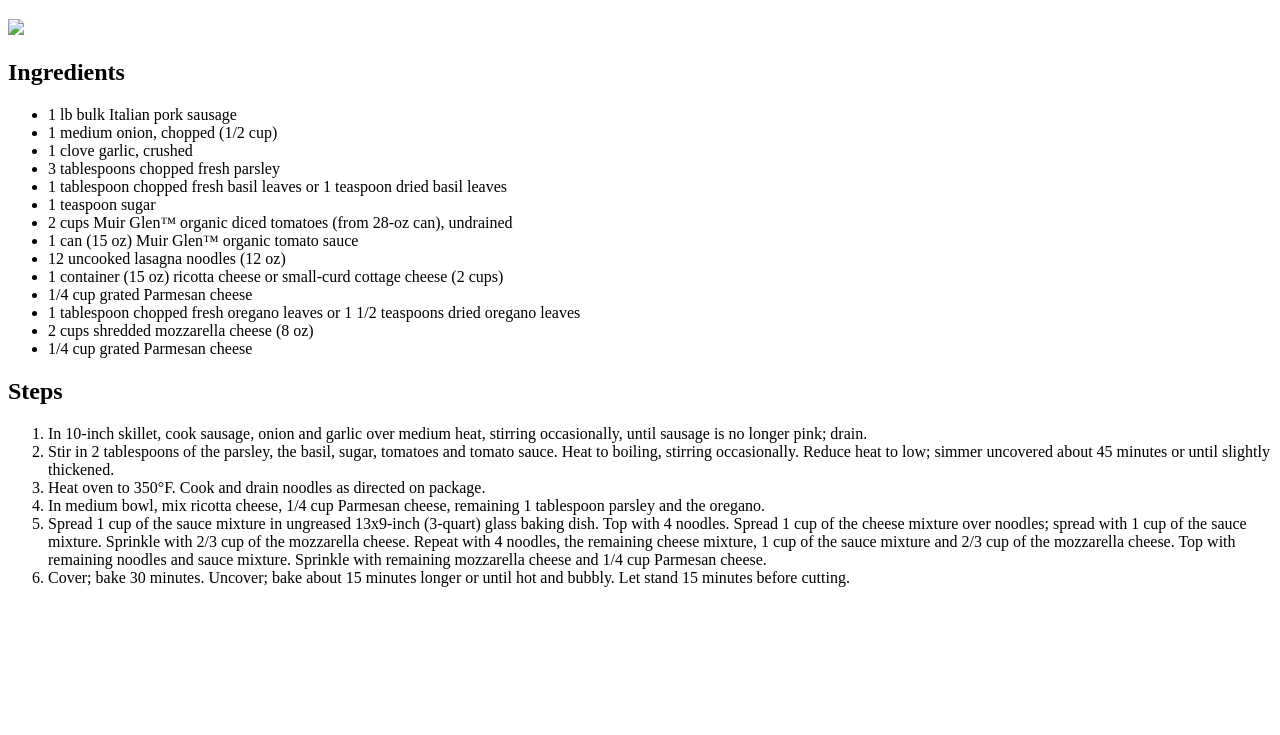
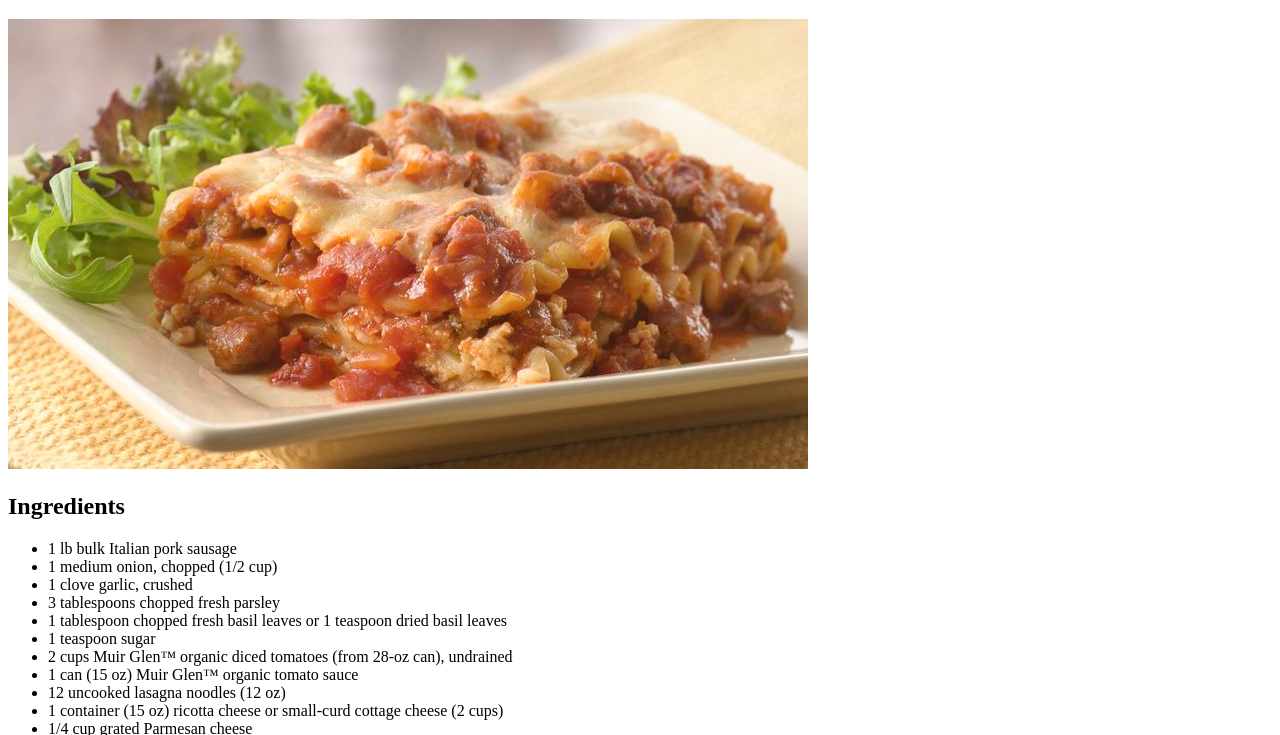
Before and after one commit to Frohike999/odin_recipes, a plain HTML site: page recipes/lasagna.html in a window 1280 px wide. Shown: the part 61-796 px from the top of the page. Drawn offline with Linux system fonts and the light colour scheme.

Commit message:
Fixed image link

```diff
--- a/recipes/lasagna.html
+++ b/recipes/lasagna.html
@@ -7,7 +7,7 @@
 </head>
 <body>
 <h1>Lasagna</h1>
-<img src="recipes/images/lasagna.jpeg" />
+<img src="images/lasagna.jpeg" />
 <h2>Ingredients</h2>
     <ul>
         <li>1 lb bulk Italian pork sausage</li>
```
